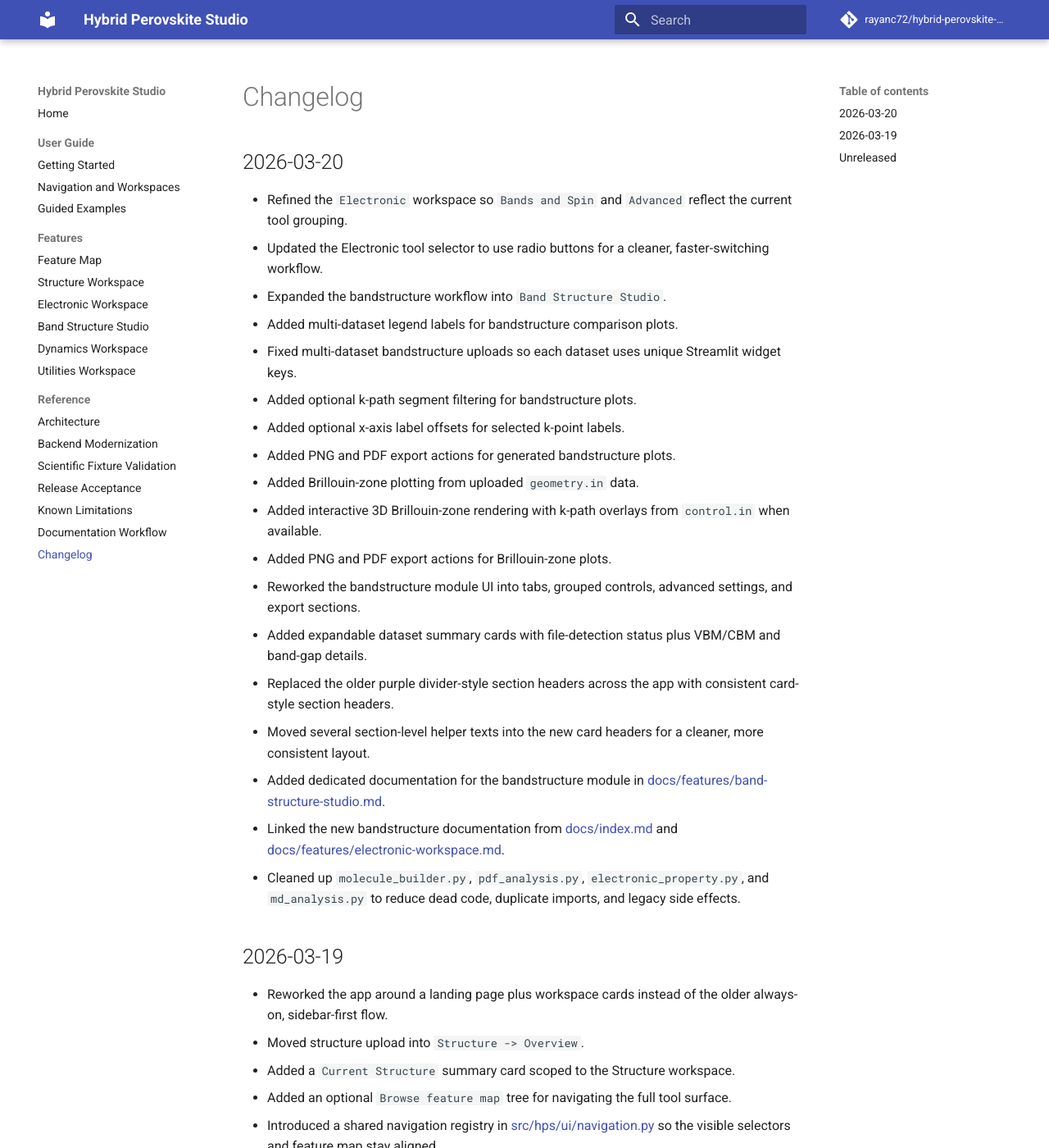
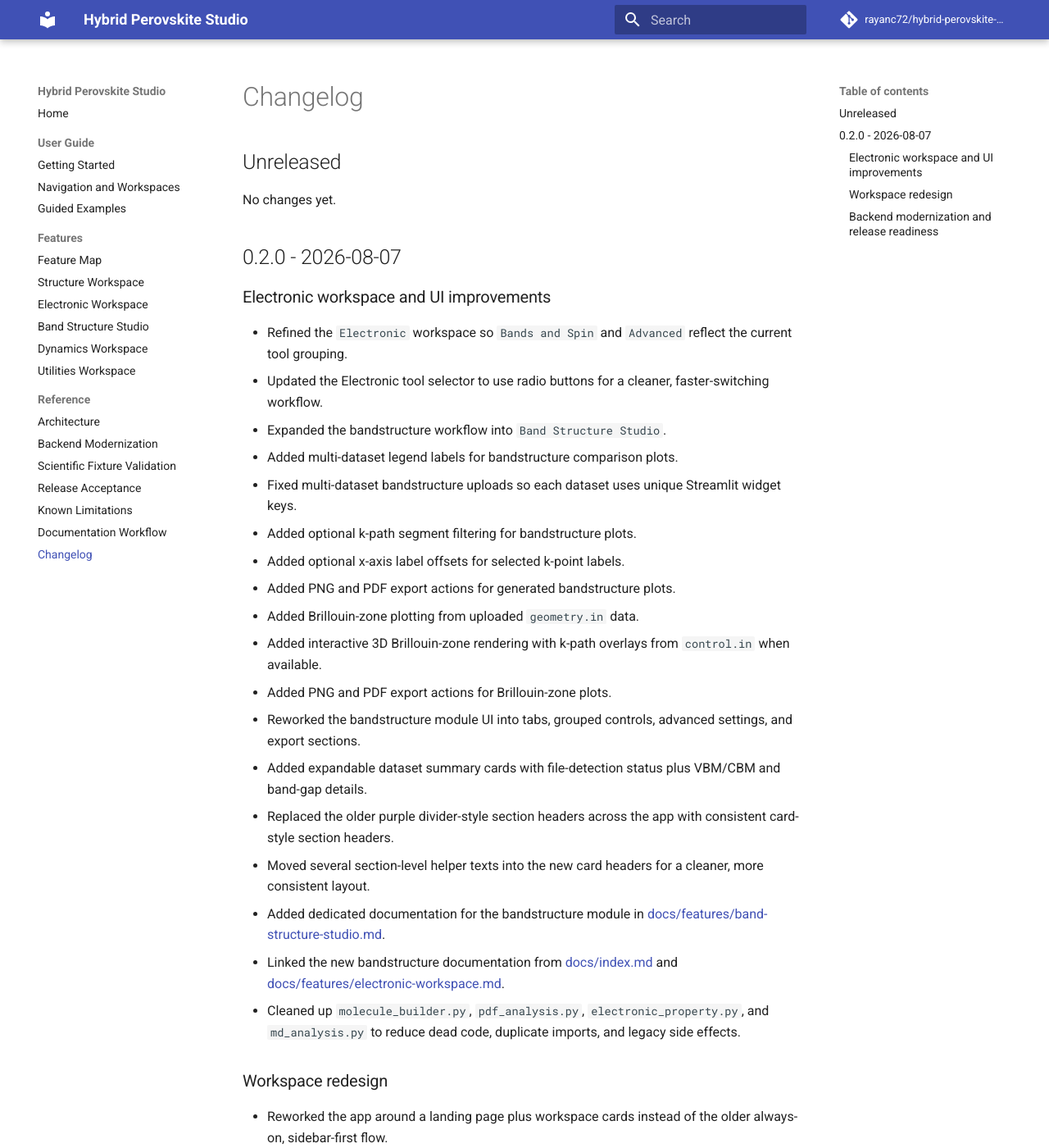
Before and after one commit to rayanc72/hybrid-perovskite-studio, an MkDocs documentation site: the page built from docs/changelog.md, in a window 1280 px wide and 1400 px high. Shown: the whole window at 82% size. Built offline with MkDocs 1.6.1 and Material for MkDocs 9.7.7, drawn with Linux system fonts in a browser that asks for light colours; comment, search, counter and statistics services are not loaded; some of the changed text lies outside the part shown.

Commit message:
Release version 0.2.0

```diff
--- a/docs/changelog.md
+++ b/docs/changelog.md
@@ -1,6 +1,12 @@
 # Changelog
 
-## 2026-03-20
+## Unreleased
+
+No changes yet.
+
+## 0.2.0 - 2026-08-07
+
+### Electronic workspace and UI improvements
 
 - Refined the `Electronic` workspace so `Bands and Spin` and `Advanced` reflect the current tool grouping.
 - Updated the Electronic tool selector to use radio buttons for a cleaner, faster-switching workflow.
@@ -21,7 +27,7 @@
 - Linked the new bandstructure documentation from [docs/index.md](index.md) and [docs/features/electronic-workspace.md](features/electronic-workspace.md).
 - Cleaned up `molecule_builder.py`, `pdf_analysis.py`, `electronic_property.py`, and `md_analysis.py` to reduce dead code, duplicate imports, and legacy side effects.
 
-## 2026-03-19
+### Workspace redesign
 
 - Reworked the app around a landing page plus workspace cards instead of the older always-on, sidebar-first flow.
 - Moved structure upload into `Structure -> Overview`.
@@ -30,7 +36,7 @@
 - Introduced a shared navigation registry in [src/hps/ui/navigation.py](https://github.com/rayanc72/hybrid-perovskite-studio/blob/main/src/hps/ui/navigation.py) so the visible selectors and feature map stay aligned.
 - Stopped writing labelled uploaded structures into the repo root during initialization.
 
-## Unreleased
+### Backend modernization and release readiness
 
 - Added redistributable, checksum-validated scientific regression data for Structure,
   PDOS, band structure, spin texture, and a centered 50 fs molecular-dynamics slice.
--- a/src/hps/__init__.py
+++ b/src/hps/__init__.py
@@ -2,4 +2,4 @@
 
 __all__ = ["__version__"]
 
-__version__ = "0.1.4"
+__version__ = "0.2.0"
```
Also changed, not shown: 2 other files.
